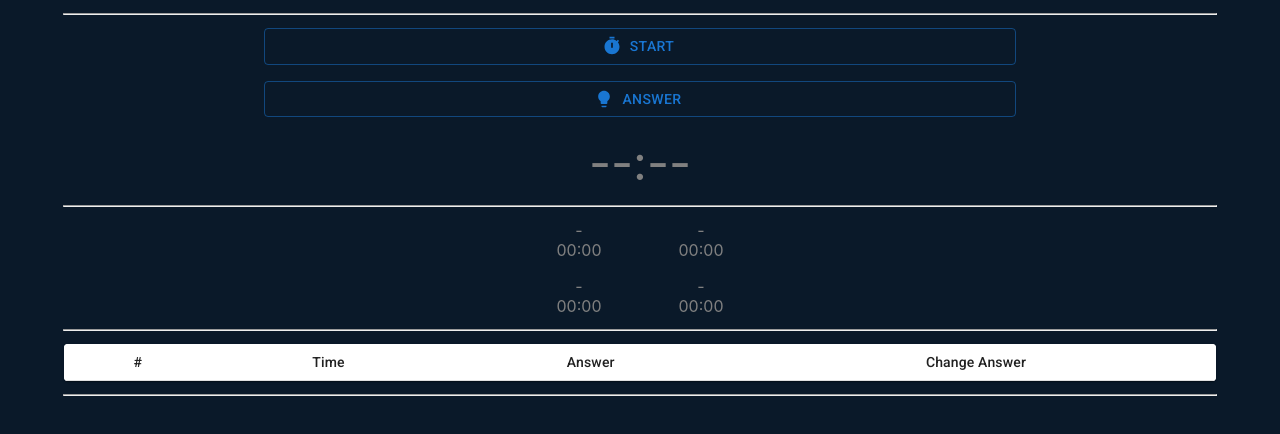
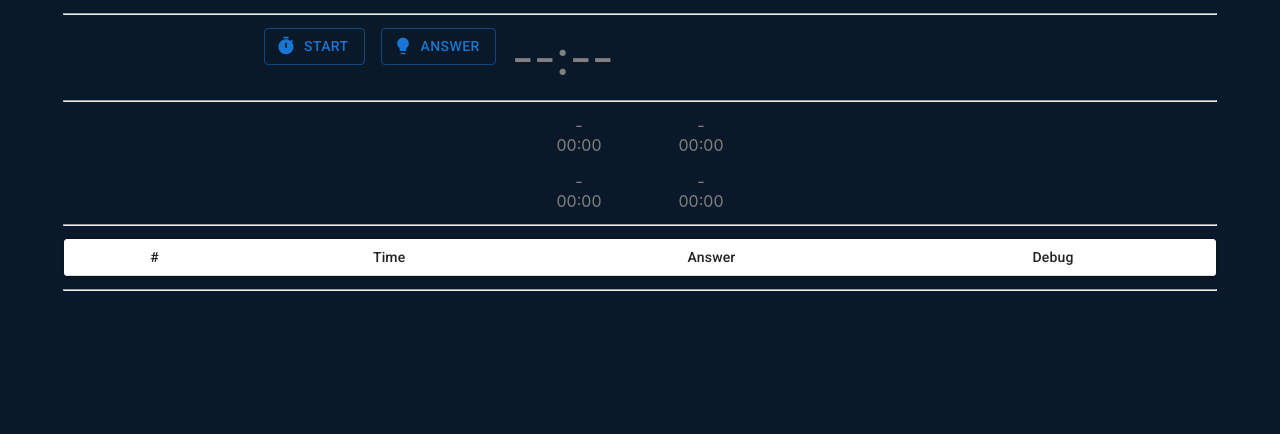
Before and after one commit to warabico/TsumeShogiTimer, a React (Create React App) app in the folder timer/: page / in a window 1280 px wide. Shown: the top 434 px of the page. Built offline with nearby package versions, Linux system fonts and the light colour scheme.

Commit message:
Optimized design

```diff
--- a/timer/src/components/components/TableComponent.tsx
+++ b/timer/src/components/components/TableComponent.tsx
@@ -28,14 +28,14 @@ const TableComponent = ( props: TableComponentPropsType ) => {
 
     return (
         <>
-        <TableContainer sx={{ maxHeight: 400 }} style={{width:"90%", fontSize:"16px"}} component={Paper}>
+        <TableContainer sx={{ maxHeight: 240 }} style={{width:"90%", fontSize:"16px"}} component={Paper}>
             <Table aria-label="simple table" size="small" stickyHeader>
                 <TableHead>
                     <TableRow>
                         <TableCell align="center">#</TableCell>
                         <TableCell align="center">Time</TableCell>
                         <TableCell align="center">Answer</TableCell>
-                        <TableCell align="center">Change Answer</TableCell>
+                        <TableCell align="center">Debug</TableCell>
                     </TableRow>
                 </TableHead>
                 { tableBody() }
--- a/timer/src/components/components/TimerComponent.tsx
+++ b/timer/src/components/components/TimerComponent.tsx
@@ -25,9 +25,9 @@ interface TimeComponentPropsType {
 }
 
 const TimerComponent = (props: TimeComponentPropsType) => {
-    const [ timerActive, setTimerActive ] = React.useState( false );
-    const [ quizMinutes, setQuizMinutes ] = React.useState( Math.floor( props.seconds / 60 ) );
-    const [ quizSeconds, setQuizSeconds ] = React.useState( props.seconds % 60 );
+    const [timerActive, setTimerActive] = React.useState(false);
+    const [quizMinutes, setQuizMinutes] = React.useState(Math.floor(props.seconds / 60));
+    const [quizSeconds, setQuizSeconds] = React.useState(props.seconds % 60);
 
     const quizTimer = useQuizTimer({ seconds: quizSeconds, callbackOnExpire: () => timeup() });
 
@@ -36,26 +36,24 @@ const TimerComponent = (props: TimeComponentPropsType) => {
     const timerStart = () => {
         if (!quizTimer.isRunning) {
             setTimerActive(true);
-            setQuizMinutes( Math.floor( props.seconds / 60 ) );
-            setQuizSeconds( props.seconds % 60 );
+            setQuizMinutes(Math.floor(props.seconds / 60));
+            setQuizSeconds(props.seconds % 60);
             quizTimer.startQuiz();
             props.callbackOnStart();
             answerButtonRef.current.focus();
         }
-        else
-        {
+        else {
             quizTimer.startQuiz();
         }
     }
 
     const answer = () => {
-        if ( timerActive )
-        {
+        if (timerActive) {
             quizTimer.answerQuiz();
             checkContinue();
             props.callbackOnAnswer({
-                minutes: ( quizMinutes - quizTimer.minutes ),
-                seconds: ( quizSeconds - quizTimer.seconds ),
+                minutes: (quizMinutes - quizTimer.minutes),
+                seconds: (quizSeconds - quizTimer.seconds),
                 result: 1
             });
         }
@@ -70,13 +68,11 @@ const TimerComponent = (props: TimeComponentPropsType) => {
     }
 
     const checkContinue = () => {
-        if ( props.continueQuiz )
-        {
+        if (props.continueQuiz) {
             timerStart();
         }
-        else
-        {
-            setTimerActive( false );
+        else {
+            setTimerActive(false);
         }
     }
 
@@ -84,19 +80,26 @@ const TimerComponent = (props: TimeComponentPropsType) => {
         <>
             <Grid container spacing={2} width="90%">
                 <Grid xs={8} xsOffset={2}>
-                    <Stack direction="column" spacing={2}>
+                    <Grid container spacing={2} width="100%">
+                        <Grid xs={6}>
                             <Button
-                            disabled={ timerActive }
+                                fullWidth={true}
+                                disabled={timerActive}
                                 variant="outlined"
                                 startIcon={<TimerIcon />}
                                 onClick={() => timerStart()}
                             >START</Button>
+                        </Grid>
+                        <Grid xs={6}>
                             <Button
+                                fullWidth={true}
                                 variant="outlined"
                                 startIcon={<LightbulbIcon />}
                                 onClick={() => answer()}
                                 ref={answerButtonRef}
                             >ANSWER</Button>
+                        </Grid>
+                        <Grid xs={12}>
                             <TimerModule
                                 show={timerActive}
                                 active={timerActive}
@@ -104,7 +107,8 @@ const TimerComponent = (props: TimeComponentPropsType) => {
                                 seconds={quizTimer.seconds}
                                 fontSize={'48px'}
                             />
-                    </Stack>
+                        </Grid>
+                    </Grid>
                 </Grid>
             </Grid>
         </>
```
Also changed, not shown: 21 other files (tests, documents, lock files or other folders). Lines whose indentation alone changed are shown as unchanged.
